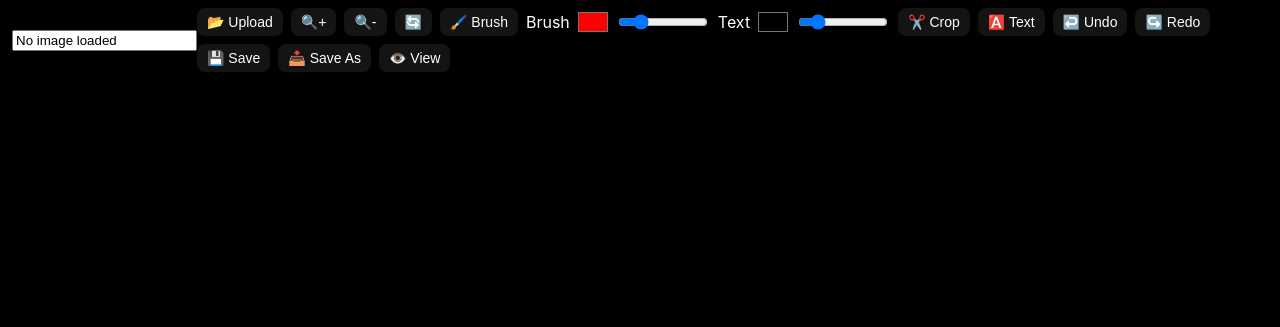
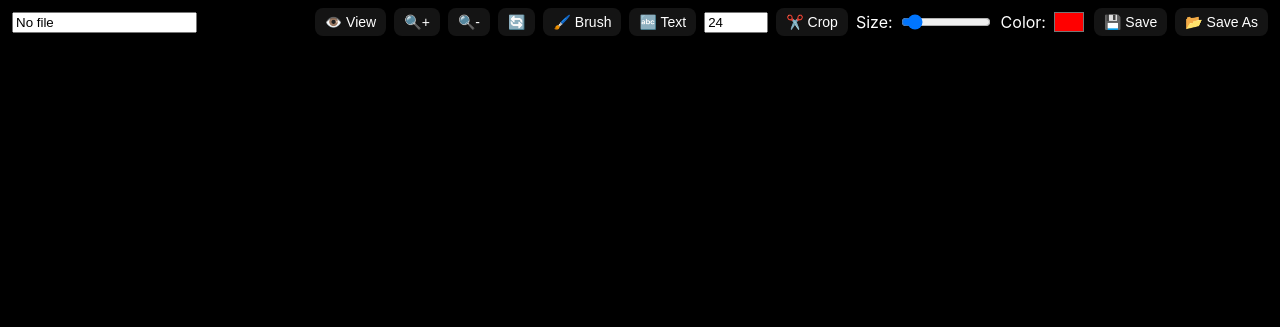
Before and after one commit to Tuanphong3108/gallery, a plain HTML site: page index.html in a window 1280 px wide. Shown: the top 327 px of the page. Drawn offline with Linux system fonts and the light colour scheme.

Commit message:
Update index.html

```diff
--- a/index.html
+++ b/index.html
@@ -7,41 +7,37 @@
   <link rel="manifest" href="manifest.json">
 </head>
 <body>
+  <div id="viewer">
     <!-- Topbar -->
     <div id="topbar">
-    <input id="filename" value="No image loaded">
+      <div id="lefttop">
+        <input id="filename" value="No file" />
+      </div>
       <div id="controls">
-      <button id="upload">📂 Upload</button>
-      <input type="file" id="file-input" accept="image/*" multiple hidden>
+        <!-- View/Edit -->
+        <button id="view">👁️ View</button>
+        <button id="edit" style="display:none;">✏️ Edit</button>
 
+        <!-- Tools -->
         <button id="zoom-in">🔍+</button>
         <button id="zoom-out">🔍-</button>
         <button id="rotate">🔄</button>
+        <button id="brush">🖌️ Brush</button>
+        <button id="text">🔤 Text</button>
+        <input id="textSize" type="number" value="24" min="8" max="128" />
+        <button id="crop">✂️ Crop</button>
+        <div class="mini">
+          <label>Size:</label>
+          <input type="range" id="brushSize" min="1" max="50" value="5">
+        </div>
+        <div class="mini">
+          <label>Color:</label>
+          <input type="color" id="color" value="#ff0000">
+        </div>
 
-      <button id="brush">🖌️ Brush</button>
-      <span class="mini">
-        <label>Brush</label>
-        <input type="color" id="brush-color" value="#ff0000">
-        <input type="range" id="brush-size" min="1" max="20" value="5">
-      </span>
-
-      <span class="mini">
-        <label>Text</label>
-        <input type="color" id="text-color" value="#000000">
-        <input type="range" id="text-size" min="10" max="100" value="24">
-      </span>
-
-      <button id="crop">✂️ Crop</button>
-      <button id="text">🅰️ Text</button>
-
-      <button id="undo">↩️ Undo</button>
-      <button id="redo">↪️ Redo</button>
-
+        <!-- Save -->
         <button id="save">💾 Save</button>
-      <button id="save-as">📥 Save As</button>
-
-      <button id="view">👁️ View</button>
-      <button id="edit" style="display:none">✏️ Edit</button>
+        <button id="saveAs">📂 Save As</button>
       </div>
     </div>
 
@@ -49,23 +45,9 @@
     <div id="stage">
       <img id="image" alt="Image Viewer">
       <div id="placeholder">
-      <p style="font-size:48px;">📂</p>
         <p>No image loaded</p>
-      <button id="uploadBtn">Upload</button>
-    </div>
-    <div id="cropBox"></div>
-  </div>
-
-  <!-- Popup preview Save -->
-  <div id="previewPopup">
-    <div class="popup-inner">
-      <h3>Preview</h3>
-      <img id="previewImg">
-      <p id="previewNote"></p>
-      <p id="savingStatus" style="display:none;color:#0f0;">Saving...</p>
-      <div>
-        <button onclick="confirmSave()">✅ Confirm</button>
-        <button onclick="cancelSave()">❌ Cancel</button>
+        <button id="uploadBtn">Upload files</button>
+        <input type="file" id="fileInput" accept="image/*">
       </div>
     </div>
   </div>
```
Lines whose indentation alone changed are shown as unchanged.
